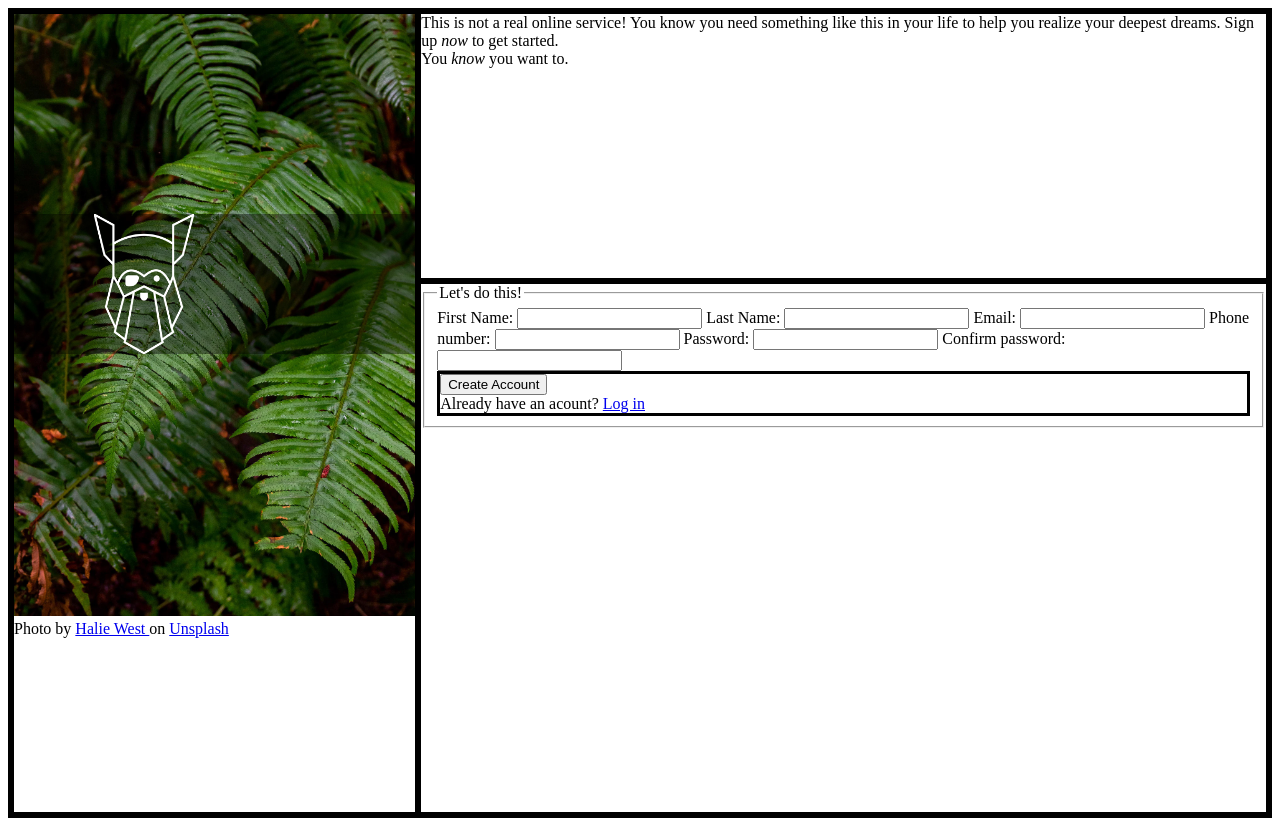
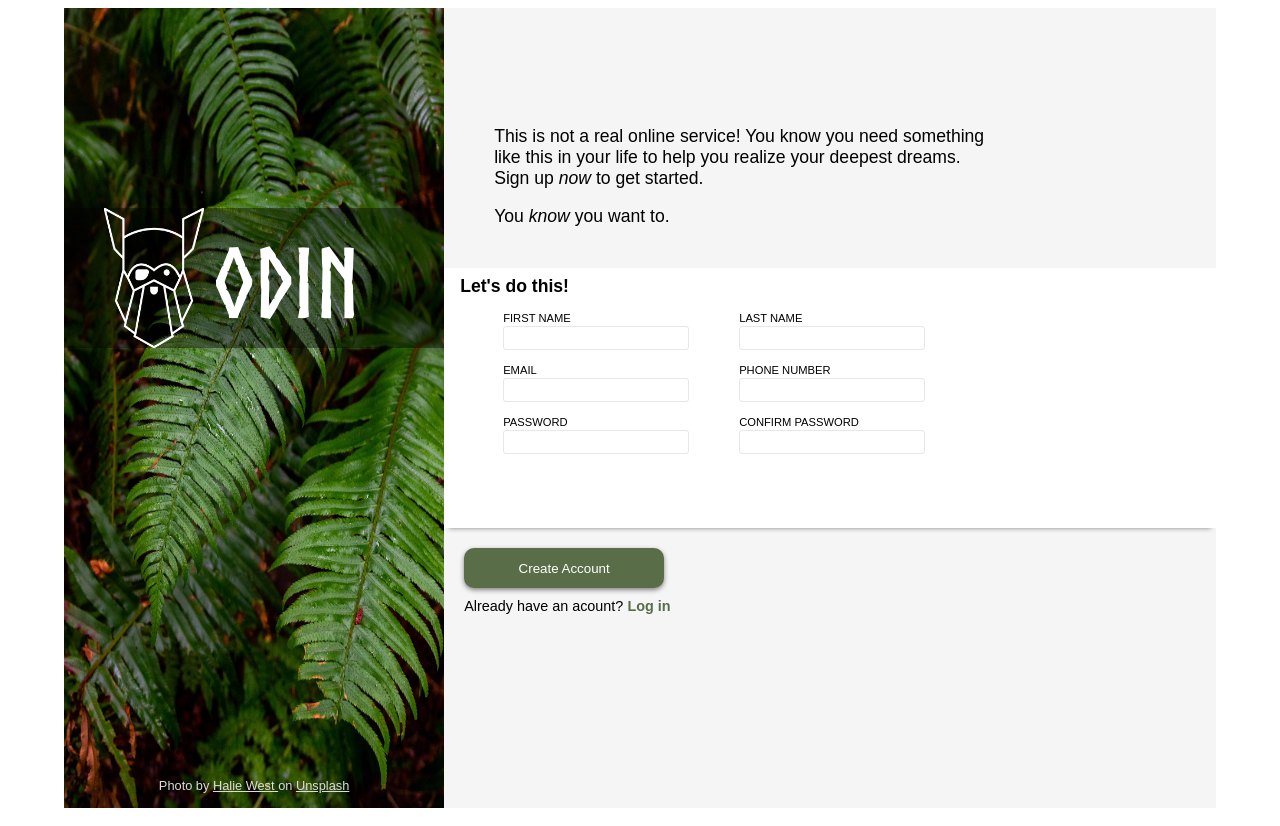
Before and after one commit to OneShoeBoy/sign-up-form, a plain HTML site: page index.html in a window 1280 px wide. Drawn offline with Linux system fonts and the light colour scheme.

Commit message:
As close as I'm gonna get it
Styling and positioning is as close as I'm going to get it.
'Create Account' button doesn't focus as it's outside the <form>
element, though has a form attribute so theoretically would be fine if
connected to a backend.

```diff
--- a/index.html
+++ b/index.html
@@ -8,11 +8,11 @@
     <link rel="stylesheet" href="styles.css">
   </head>
   <body>
+    <div class="container">
       <div class="leftContainer"src="./assets/img/photo-1585202900225-6d3ac20a6962.webp">
         <img class="backgroundImage" src="./assets/img/photo-1585202900225-6d3ac20a6962.webp"/>
-      <div class="odinBackground">
-        <p>Odin</p>
-      </div>
+        <div class="odinBackground"></div>
+        <p class="odinText">Odin</p>
         <img class="odinImage" src="./assets/img/odin-lined.png"/>
         <div class="imgAttribution">Photo by <a href="https://unsplash.com/@haliewestphoto" target="_blank" rel="noopener noreferrer">Halie West </a> on <a href="https://unsplash.com/photos/green-leaf-plant-in-close-up-photography-25xggax4bSA" target="_blank" rel="noopener noreferrer">Unsplash</a></div>
       </div>
@@ -21,35 +21,52 @@
       <div class="rightContainer">
         <div class="formTop">
           <div class="callToAction">
+          <p >
             This is not a real online service! You know you need something like this in your life to help you realize your deepest dreams. Sign up <em>now</em> to get started.
-        </div>
-        <div>
+          </p>
+          <p>
             You <em>know</em> you want to.
+          </p>
           </div>
         </div>
-      <form class="form">
+        <div class="formContainer">
+        <form class="form" id="signUp">
           <fieldset>
             <legend>Let's do this!</legend>
-          <label for="firstName">First Name:</label>
+              <ul>
+                <li>
+                  <label for="firstName">First Name</label>
                   <input type="text" id="firstName" name="firstName">
-          <label for="lastName">Last Name:</label>
+                </li>
+                <li>
+                  <label for="lastName">Last Name</label>
                   <input type="text" id="lastName" name="lastName">
-          <label for="email">Email:</label>
+                </li>
+                <li>
+                  <label for="email">Email</label>
                   <input type="email" id="email" name="email">
-          <label for="phoneNumber">Phone number:</label>
+                </li>
+                <li>
+                  <label for="phoneNumber">Phone Number</label>
                   <input type="number" id="phoneNumber" name="phoneNumber">
-          <label for="passwordCreate">Password:</label>
-          <input type="password" id="passwordCreate" name="passwordCreate">
-          <label for="passwordConfirm">Confirm password:</label>
-          <input type="password" id="passwordConfirm" name="passwordConfirm">
-
-          <div class="formBottom">
-            <button type="submit">Create Account</button>
-            <div>Already have an acount? <a href="https://login.com">Log in</a></div>
-          </div>
+                </li>
+                <li>
+                  <label for="password">Password</label>
+                  <input type="password" id="password" name="password" minlength="16">
+                </li>
+                <li>
+                  <label for="passwordConfirm">Confirm Password</label>
+                  <input type="password" id="passwordConfirm" name="passwordConfirm" minlength="16">
+                </li>
+              </ul>
           </fieldset>
         </form>
         </div>
-
+        <div class="formBottom">
+          <button type="submit" fomr="signUp" id="formButton">Create Account</button>
+          <div id="logIn">Already have an acount? <a href="https://login.com">Log in</a></div>
+        </div>
+      </div>
+    </div>
   </body>
 </html>
--- a/styles.css
+++ b/styles.css
@@ -1,27 +1,118 @@
-body{
-  border: solid;
+:root{
+  font-family: sans-serif;
+}
+@font-face{
+  font-family: Norse-Bold;
+  src: url(./assets/fonts/Norse-Bold.otf);
+}
+fieldset{
+  border: none;
+}
+fieldset > legend{
+  font-size: 1.1rem;
+  font-weight: bold;
+  padding-top: 8px;
+}
+.container{
+  margin: auto;
   display: flex;
-  height: content;
+  height: 800px;
+  width: 90vw;
+  background-color: WhiteSmoke;
 }
 .leftContainer{
-  border: solid;
-  width: 33vw;
-  position: relative
+  display: flex;
+  flex-direction: column;
+  width: 33%;
+  position: relative;
+  padding: 0;
+  margin: 0;
+}
+.rightContainer{
+  display: flex;
+  flex-direction: column;
+  width: 67%;
+  padding: 0;
+  margin: 0;
 }
 .formTop{
-  width: 66vw;
-  height: 33vh;
-  border: solid;
+  height: 33%;
+  margin: 0;
+  padding: 0;
 }
-.form{
-  border: solid;
-  width: 66vw;
-  height: 66vh;
+.callToAction{
+  max-width: 500px;
+  font-size: 1.1rem;
+  padding-left: 50px;
+  padding-right: 50px;
+  padding-top: 100px;
+}
+.formContainer{
+  height: 33%;
+  width: 100%;
+  background-color: white;
+  margin: 0;
+  padding: 0;
+  box-shadow: 0px 5px 5px -5px grey;
+}
+ul{
+  list-style-type: none;
+  display: flex;
+  max-width: 500px;
+  flex-wrap: wrap;
+  justify-content: left;
+  padding-bottom: 10px;
+  margin-top: 0px;
+}
+li{
+  margin: 5px;
+  padding-right: 40px;
+}
+label{
+  font-size: 0.7rem;
+  text-transform: uppercase;
+}
+input{
+  display: block;
+  border: 1px solid #E5E7EB;
+  border-radius: 3px;
+  height: 20px;
+  width: 180px;
+}
+input:invalid{
+  border: 1px solid red;
+}
+input:focus{
+  outline: 1px solid blue;
+  box-shadow: 0px 2px 4px 4px WhiteSmoke;
 }
 .formBottom{
-  border: solid;
+  height: 33%;
+  margin: 0;
+  padding: 0;
+  padding-left: 20px;
+  padding-top: 20px;
+}
+#formButton{
+  background-color: #596d48;
+  color: white;
+  height: 40px;
+  width: 200px;
+  border-radius: 10px;
+  border: none;
+  box-shadow: 0px 2px 5px  grey;
+}
+#logIn{
+  padding-top: 10px;
+  font-size: 0.9rem;
+}
+#logIn > a{
+  color: #596d48;
+  font-weight: bold;
+  text-decoration: none;
 }
 .backgroundImage{
+  height: 100%;
   width: 100%;
 }
 .odinBackground{
@@ -35,7 +126,29 @@ body{
 .odinImage{
   position: absolute;
   top: 200px;
-  left: 80px;
+  left: 40px;
   height: 140px;
   width: 100px;
 }
+.odinText{
+  color: white;
+  font-family: Norse-Bold;
+  position: absolute;
+  font-size: 6rem;
+  top: 130px;
+  left: 150px;
+}
+.imgAttribution{
+  text-align: center;
+  color: Gainsboro;
+  font-size: 0.8rem;
+  position: absolute;
+  width: 80%;
+  height: 0.8rem;
+  margin: 770px auto auto auto;
+  left: 0;
+  right: 0;
+}
+.imgAttribution > a{
+  color: Gainsboro;
+}
```
Lines whose indentation alone changed are shown as unchanged.
